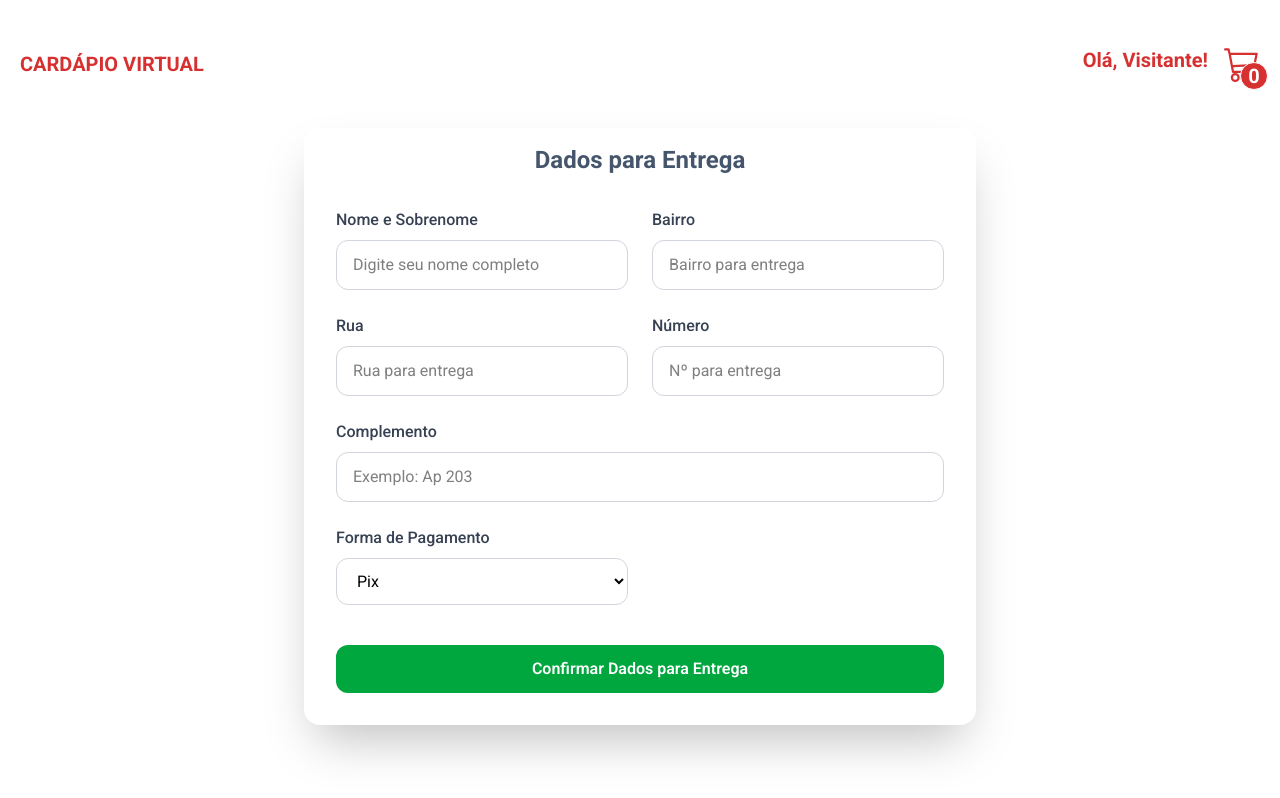
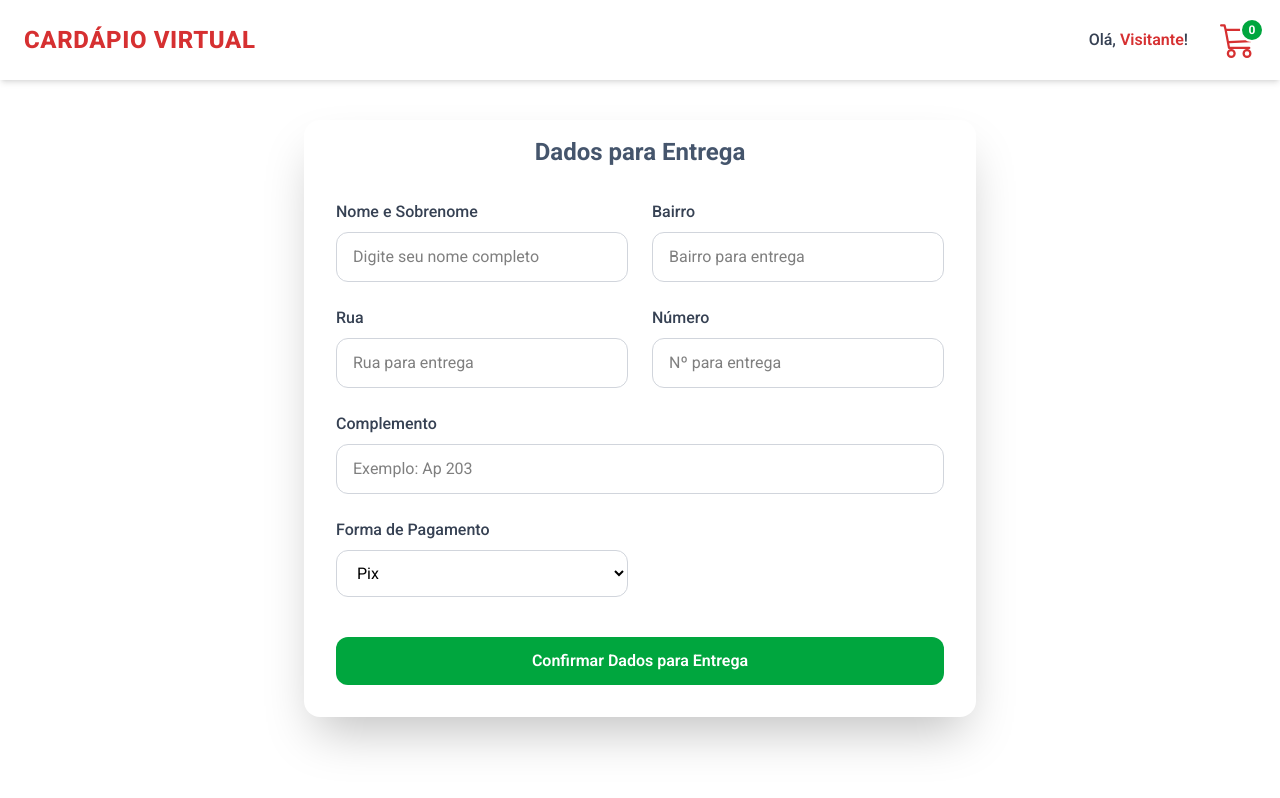
Before and after one commit to davidsnts/cardapio-virtual-front, a React (Vite) app: page /dadosUsuarioPedido in a window 1280 px wide. Built offline with nearby package versions, Linux system fonts and the light colour scheme.

Commit message:
Feat: Melhorias tela de confirmar pedido

```diff
--- a/src/components/Navbar/index.jsx
+++ b/src/components/Navbar/index.jsx
@@ -2,30 +2,69 @@ import { Navigate, useNavigate } from "react-router-dom";
 import { useCart } from "../../context/CartContext";
 import { BsCart3 } from "react-icons/bs";
 import { useState, useEffect } from "react";
+import { MdLogout } from "react-icons/md";
 
 const Navbar = () => {
     const navigate = useNavigate();
     const { carrinho } = useCart();
     const [quantidadeCarrinho, setQuantidadeCarrinho] = useState();
+    const [dadosUsuario, setDadosUsuario] = useState({});
+
+    useEffect(() => {
+        const dados = localStorage.getItem('usuario');
+        if (dados) {
+            setDadosUsuario(JSON.parse(dados));
+        }
+    }, []);
+
+
+    const handleLogout = () => {
+        localStorage.removeItem('usuario');
+        setDadosUsuario({})
+    }
 
     useEffect(() => {
         setQuantidadeCarrinho(carrinho.length || 0)
     }, [carrinho])
 
     return (
-        <div className="flex justify-between items-center px-5 py-3 h-32  md:text-xl color-primary font-bold select-none">
-            <h1 onClick={() => navigate('/')} className="uppercase transform hover:scale-105 duration-500 hover:cursor-pointer " >Cardápio Virtual</h1>
-            <div className="flex gap-4">
-                <span className=" transform hover:scale-105 duration-500">Olá, Visitante!</span>
-                <div onClick={() => navigate('/carrinho')}  className="flex items-center justify-center flex-row relative cursor-pointer">
-                    <BsCart3 className="color-primary text-4xl" />
-                    <span className="bg-primary border border-white text-white rounded-full w-7 h-7 flex items-center justify-center absolute top-4 left-4">
+        <header className="flex justify-between items-center px-6 py-4 h-20 shadow-md bg-white">
+            <h1
+                onClick={() => navigate("/")}
+                className="uppercase text-2xl font-extrabold color-primary tracking-wide hover:scale-105 transition-transform duration-300 cursor-pointer"
+            >
+                Cardápio Virtual
+            </h1>
+
+            <div className="flex items-center gap-8">
+                <div className="flex items-center gap-3">
+                    <span className="text-gray-700 font-medium">
+                        Olá,{" "}
+                        <span className="font-semibold color-primary">
+                            {dadosUsuario?.nome?.trim().split(" ")[0] ?? "Visitante"}
+                        </span>
+                        !
+                    </span>
+                    {
+                        dadosUsuario.nome &&
+                        <button onClick={handleLogout} className="flex flex-col items-center cursor-pointer text-gray-600 hover:text-red-600 transition-colors">
+                            <MdLogout className="text-2xl" />
+                            <span className="text-xs font-medium">Sair</span>
+                        </button>}
+                </div>
+
+                <div
+                    onClick={() => navigate("/carrinho")}
+                    className="relative cursor-pointer hover:scale-105 transition-transform"
+                >
+                    <BsCart3 className="text-4xl color-primary" />
+                    <span className="absolute -top-1 -right-2 bg-green-600 text-white text-xs font-bold w-6 h-6 flex items-center justify-center rounded-full border-2 border-white">
                         {quantidadeCarrinho}
                     </span>
                 </div>
             </div>
-        </div>
-    )
+        </header>
+    );
 }
 
 export default Navbar;
--- a/src/pages/cadDadosUsuarioPedido/index.jsx
+++ b/src/pages/cadDadosUsuarioPedido/index.jsx
@@ -37,7 +37,7 @@ const CadDadosUsuarioPedido = () => {
     }, []);
 
     return (
-        <div className="w-full flex items-center justify-center">
+        <div className="mt-10 w-full flex items-center justify-center">
             <form
                 onSubmit={handleSubmit}
                 className="flex flex-col justify-center bg-white px-8 pb-8 py-4 rounded-2xl shadow-2xl w-full max-w-2xl"
```
